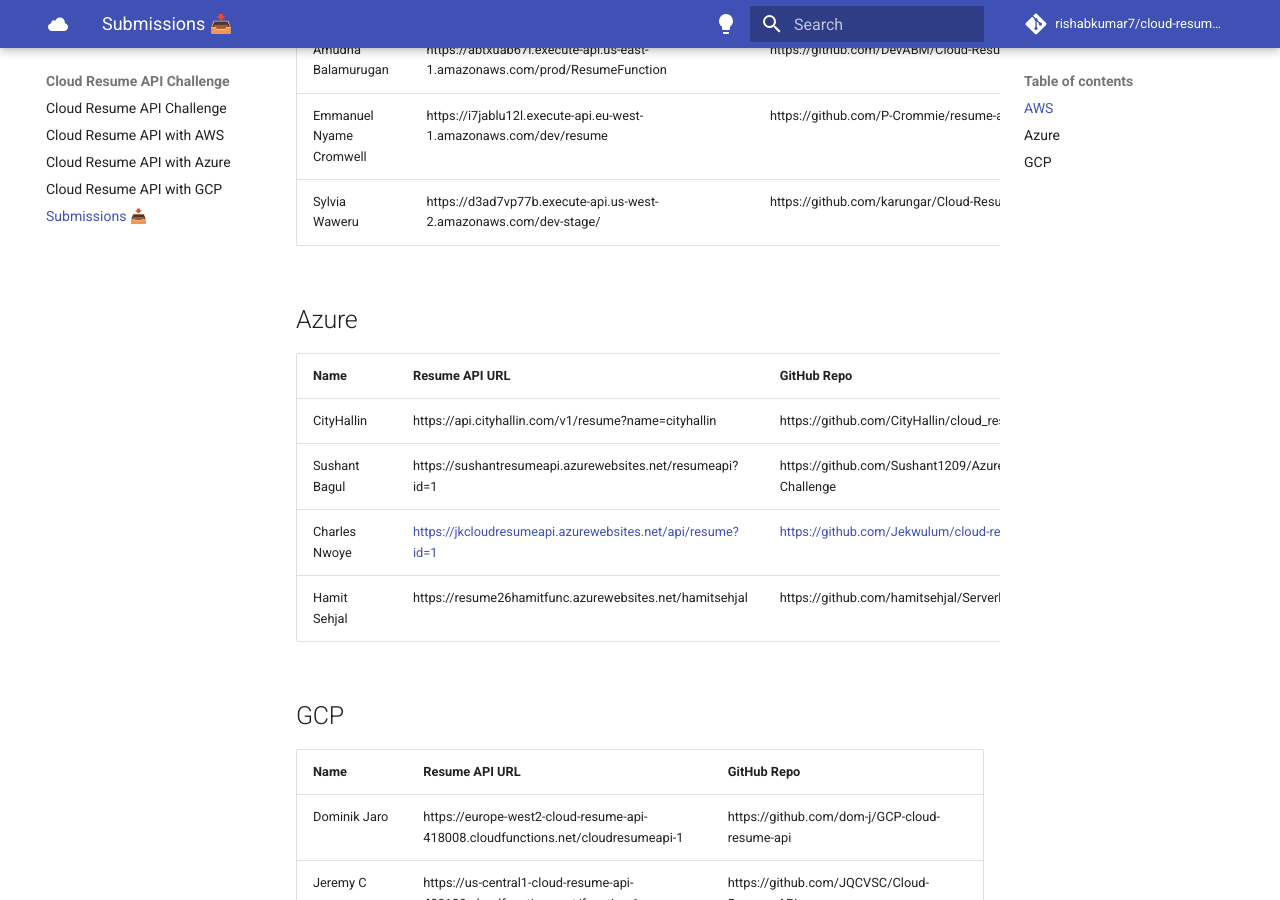
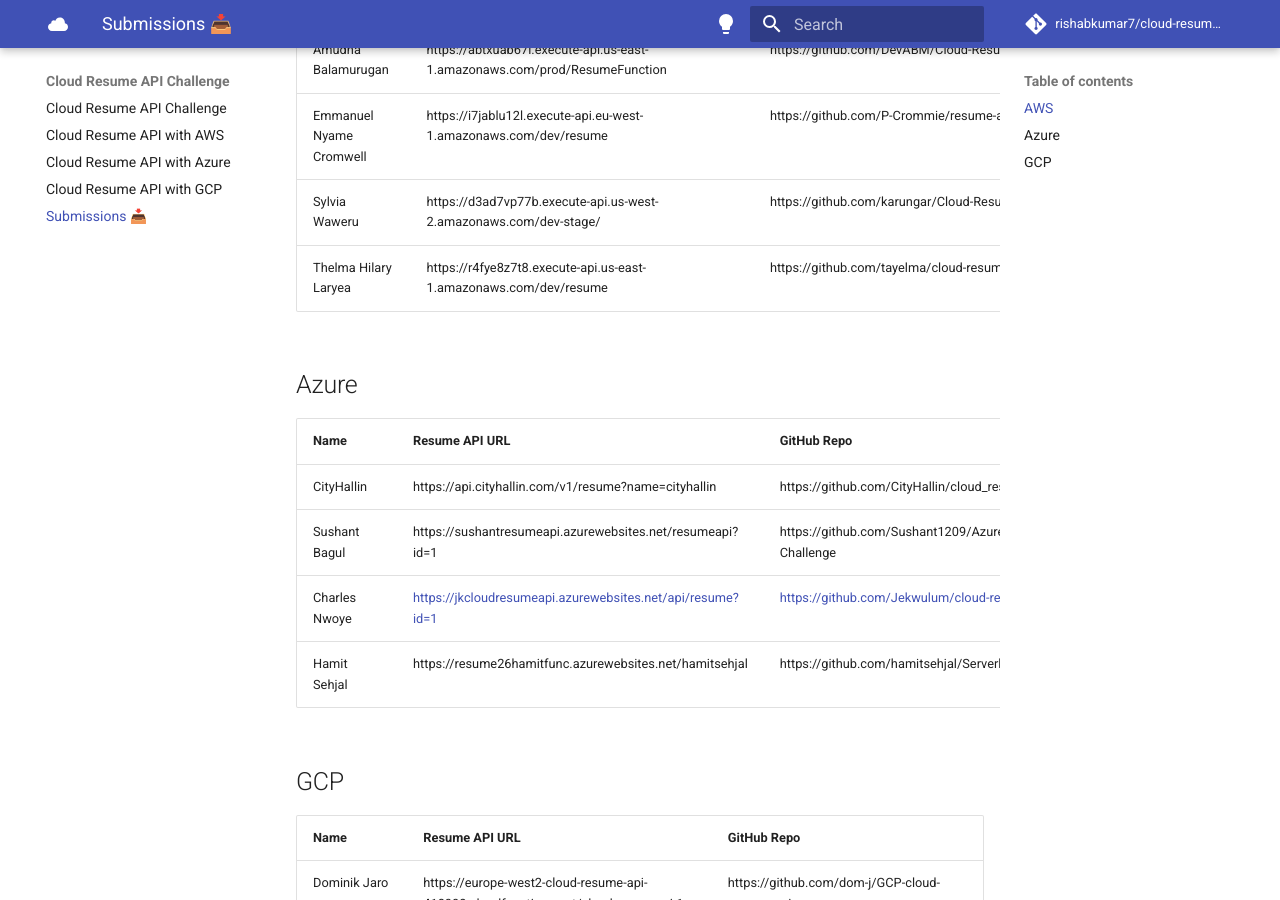
Before and after one commit to rishabkumar7/cloud-resume-api, an MkDocs documentation site: the page built from docs/submissions.md, in a window 1280 px wide and 900 px high, scrolled down 1345 px. Built offline with MkDocs 1.6.1 and Material for MkDocs 9.7.7, drawn with Linux system fonts in a browser that asks for light colours; comment, search, counter and statistics services are not loaded.

Commit message:
adding submission for Thelma

```diff
--- a/docs/submissions.md
+++ b/docs/submissions.md
@@ -24,7 +24,7 @@
 | Amudha Balamurugan | https://abtxuab67i.execute-api.us-east-1.amazonaws.com/prod/ResumeFunction | https://github.com/DevABM/Cloud-Resume-API-Challenge  |
 | Emmanuel Nyame Cromwell | https://i7jablu12l.execute-api.eu-west-1.amazonaws.com/dev/resume | https://github.com/P-Crommie/resume-api |
 | Sylvia Waweru | https://d3ad7vp77b.execute-api.us-west-2.amazonaws.com/dev-stage/ | https://github.com/karungar/Cloud-Resume-API- |
-
+| Thelma Hilary Laryea | https://r4fye8z7t8.execute-api.us-east-1.amazonaws.com/dev/resume | https://github.com/tayelma/cloud-resume-api |
 
 ## Azure
 
```
